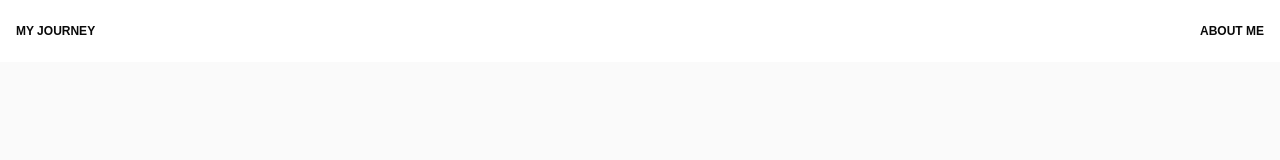
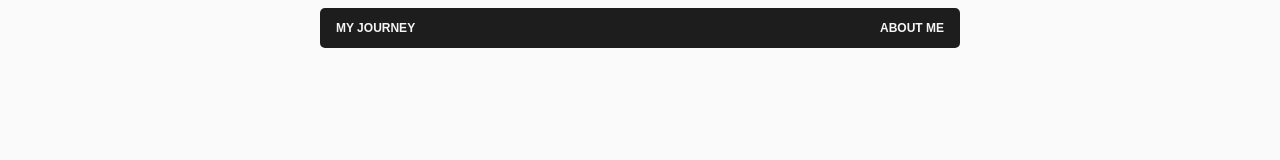
Before and after one commit to Xaffekt/scrimba-learningJournal-proj, a plain HTML site: page index.html in a window 1280 px wide. Drawn offline with Linux system fonts and the light colour scheme.

Commit message:
update 0.21
updated nav bar style

ISSUE: blog card hover effect shows above nav bar

```diff
--- a/css/aboutMe.css
+++ b/css/aboutMe.css
@@ -28,25 +28,28 @@ nav {
     justify-content: space-between;
     align-items: center;
 
-    /* position: fixed;
-    top: 0;
-    bottom: 100%;
+    position: fixed;
+    top: 1%;
+    bottom: 99%;
     left: 0;
-    right: 0; */
+    right: 0;
+    margin: 0 auto;
 
-    width: 100%;
-    height: 7%;
-    padding: 1.5em 1em;
-    background-color: #fff;
+    width: 50%;
+    height: 5%;
+    padding: 0 1em;
+    background-color: #1d1d1d;
+    border-radius: 5px;
 }
 
 nav a {
-    color: #090909;
+    color: whitesmoke;
     text-decoration: none;
     text-transform: uppercase;
-    font-size: 0.75rem;
+    font-size: 0.5rem;
     font-weight: 600;
 }
+
 
 .about-me {
     padding: 0 1em;
@@ -78,7 +81,14 @@ h1 {
     line-height: 1.5;
 }
 
+@media (min-width: 600px) {
+    nav a {
+        font-size: 0.75rem;
+    }
+}
+
 @media (min-width: 800px) {
+
 
     .intro {
         margin: 3em 0;
--- a/css/style.css
+++ b/css/style.css
@@ -28,23 +28,25 @@ nav {
     justify-content: space-between;
     align-items: center;
 
-    /* position: fixed;
-    top: 0;
-    bottom: 100%;
+    position: fixed;
+    top: 1%;
+    bottom: 99%;
     left: 0;
-    right: 0; */
+    right: 0;
+    margin: 0 auto;
 
-    width: 100%;
-    height: 7%;
-    padding: 1.5em 1em;
-    background-color: #fff;
+    width: 50%;
+    height: 5%;
+    padding: 0 1em;
+    background-color: #1d1d1d;
+    border-radius: 5px;
 }
 
 nav a {
-    color: #090909;
+    color: whitesmoke;
     text-decoration: none;
     text-transform: uppercase;
-    font-size: 0.75rem;
+    font-size: 0.5rem;
     font-weight: 600;
 }
 
@@ -65,13 +67,16 @@ nav a {
     display: grid;
     grid-template-columns: repeat(auto-fit, minmax(250px, 1fr));
     grid-gap: 3em;
-    padding: 0 4em;
+    padding: 0 4em 1em;
 }
 
 .blog {
     cursor: pointer;
+    box-shadow: 2px 2px 5px #303030;
+    border-radius: 0.5em;
 }
 
+/* ISSUE: shows above the nav bar */
 .blog:hover,
 .blog:active {
     scale: 1.01;
@@ -81,7 +86,7 @@ nav a {
     width: 100%;
     height: 250px;
     object-fit: cover;
-    border-radius: 0.5em;
+    border-radius: 0.5em 0.5em 0 0;
 }
 
 /* General text design */
@@ -99,6 +104,7 @@ header .blog-paragraph {
     width: 100%;
     margin: 0.25rem 0 0.6rem 0;
     overflow-wrap: break-word;
+    padding: 0.5rem;
 }
 
 .blog-info {
@@ -136,8 +142,14 @@ header .blog-paragraph {
 
 
 /* Media Querys */
+@media (min-width: 600px) {
+    nav a {
+        font-size: 0.75rem;
+    }
+}
 
 @media (min-width: 550px) {
+
     .blog-info,
     .fullBlog-info {
         font-size: 0.75rem;
```
